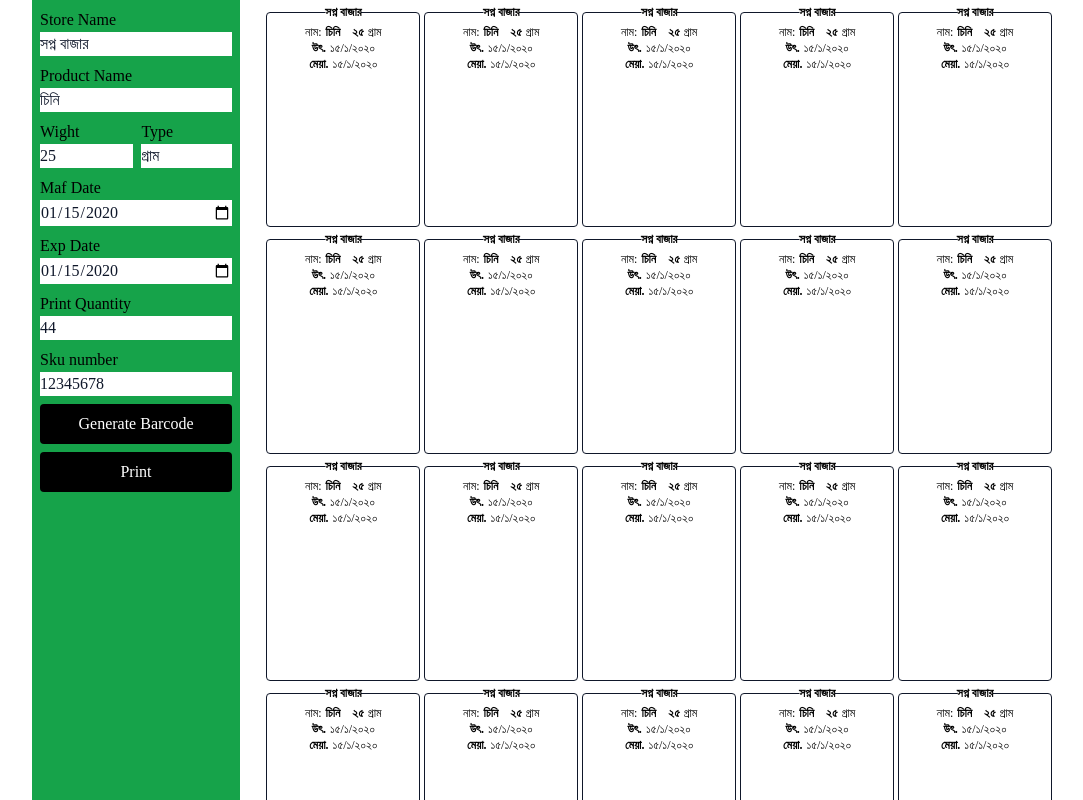
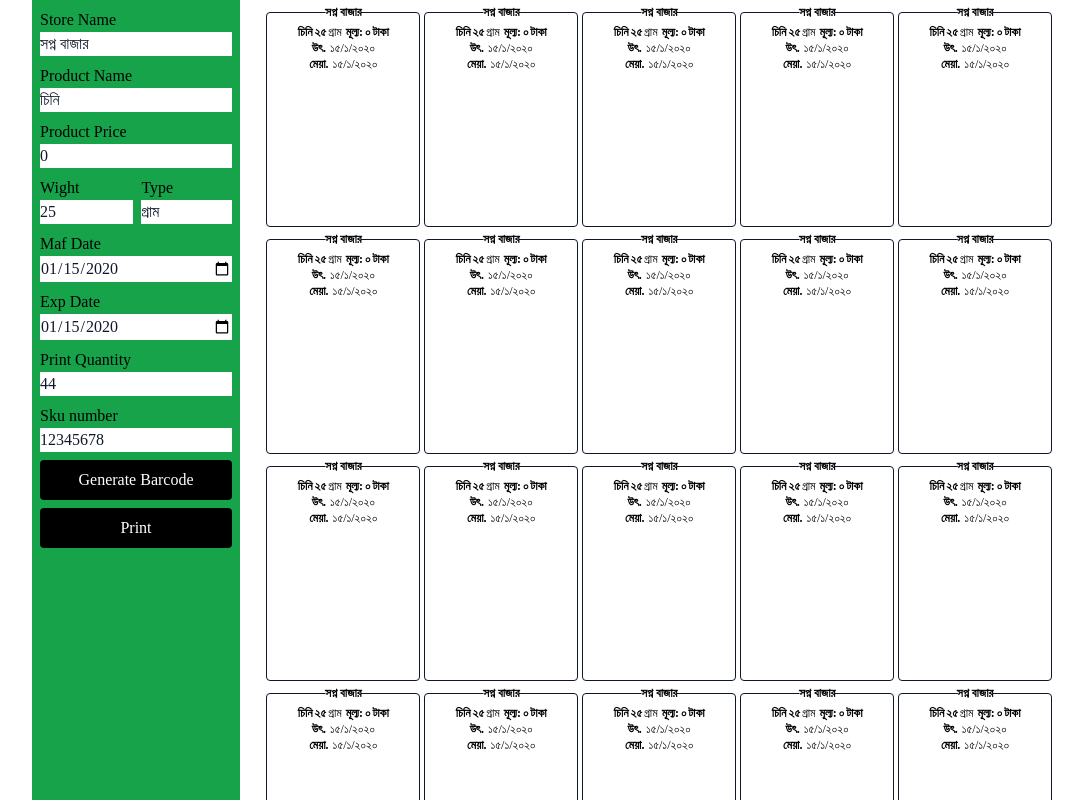
Before and after one commit to rizveejack/barcodeGenerator, a website: page index.html in a window 1280 px wide. Both pictures are taken after typing "2020-01-15", "2020-01-15" into the empty fields and a click on the button "Generate Barcode". Shown: the top 800 px of the page, without its empty margins (96-1179 px from the left). Drawn offline with nearby package versions, Linux system fonts and the light colour scheme; a script that the page names is missing; a web font is replaced by a local one.

Commit message:
first commit

```diff
--- a/index.html
+++ b/index.html
@@ -23,10 +23,14 @@
       <label for="">Product Name</label>
       <input x-model="product" type="text" placeholder="Product Name" class="focus:outline-none bg-white text-slate-900 w-full">
     </div>
+    <div>
+      <label for="">Product Price</label>
+      <input x-model="price" type="number" placeholder="Product Name" class="focus:outline-none bg-white text-slate-900 w-full" :min="0">
+    </div>
     <div class="flex space-x-2">
       <div>
         <label for="">Wight</label>
-        <input x-model.number="weight" type="number" placeholder="Product Weight" class="focus:outline-none bg-white text-slate-900 w-full">
+        <input x-model.number="weight" type="number" placeholder="Product Weight" class="focus:outline-none bg-white text-slate-900 w-full" :min="0">
       </div>
       <div>
         <label for="">Type</label>
@@ -58,14 +62,18 @@
       <template x-for="n in pice" :key="n">
         <fieldset class="border border-solid border-slate-900 text-center rounded flex flex-col items-center justify-center p-1">
           <legend x-text="name" class="font-bold"></legend>
-          <div class="flex justify-between space-x-3">
-            <div class="flex space-x-1">
-              <span>নাম:</span>
+          <div class="flex justify-evenly space-x-[4px]">
+            <div class="flex space-x-[2px]">
               <span x-text="product" class="font-bold"></span>
+              <div class="flex space-x-[2px]">
+                <span x-text="engToBanglaDigit(weight)" class="font-bold">0</span>
+                <span x-text="weightType">gm</span>
+              </div>
             </div>
-            <div class="flex space-x-1">
-              <span x-text="engToBanglaDigit(weight)" class="font-bold">0</span>
-              <span x-text="weightType">gm</span>
+            <div class="font-bold flex space-x-[2px]">
+              <span>মূল্য:</span>
+              <span x-text="engToBanglaDigit(price)"></span>
+              <span>টাকা</span>
             </div>
           </div>
           <div class="flex space-x-1" x-show="manufacture">
@@ -89,6 +97,7 @@
       action: false,
       name: 'সপ্ন বাজার',
       product: "চিনি",
+      price: 0,
       weight: 25,
       weightType: 'গ্রাম',
       manufacture: '',
```
Also changed, not shown: css/style.css.
